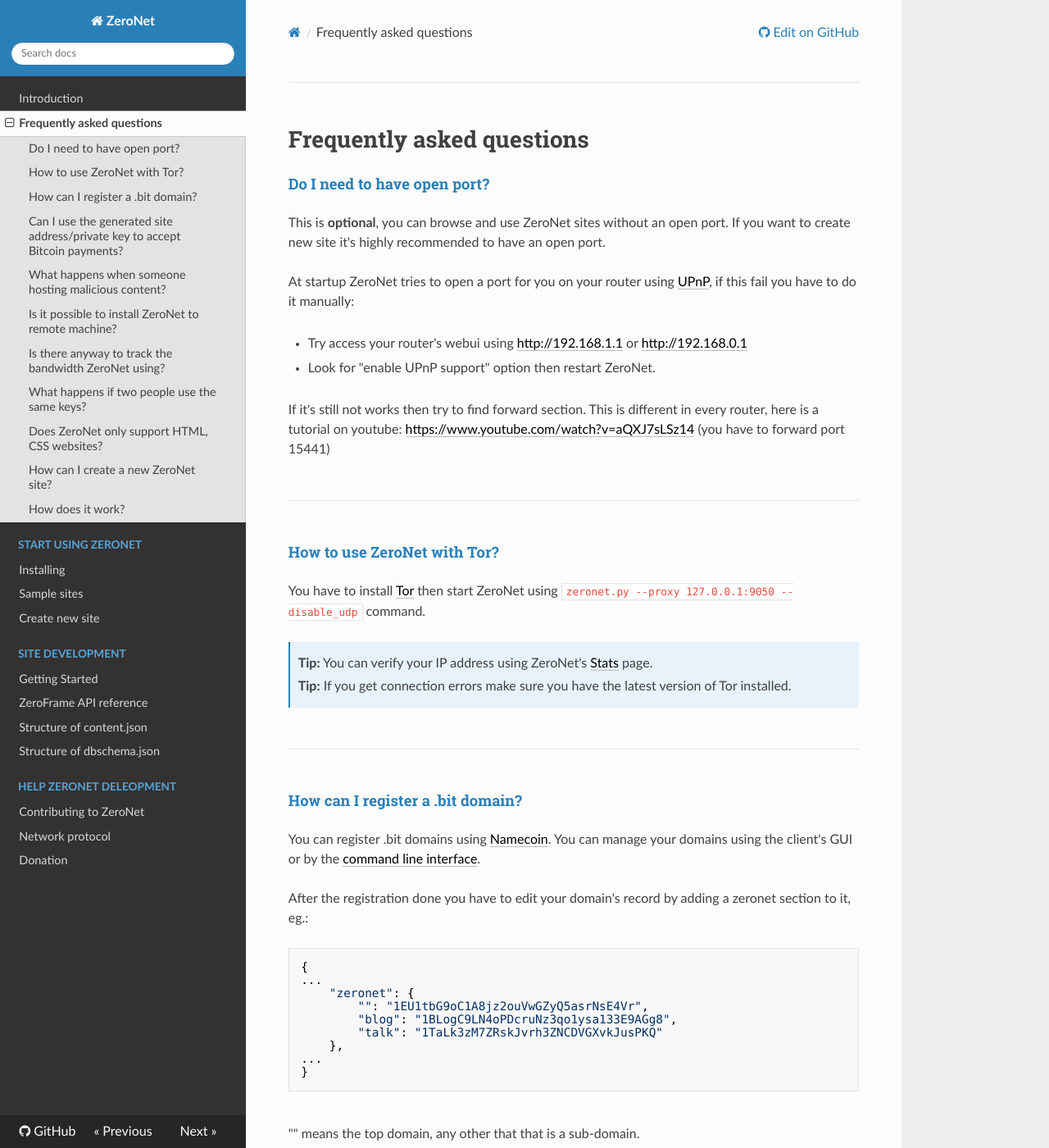
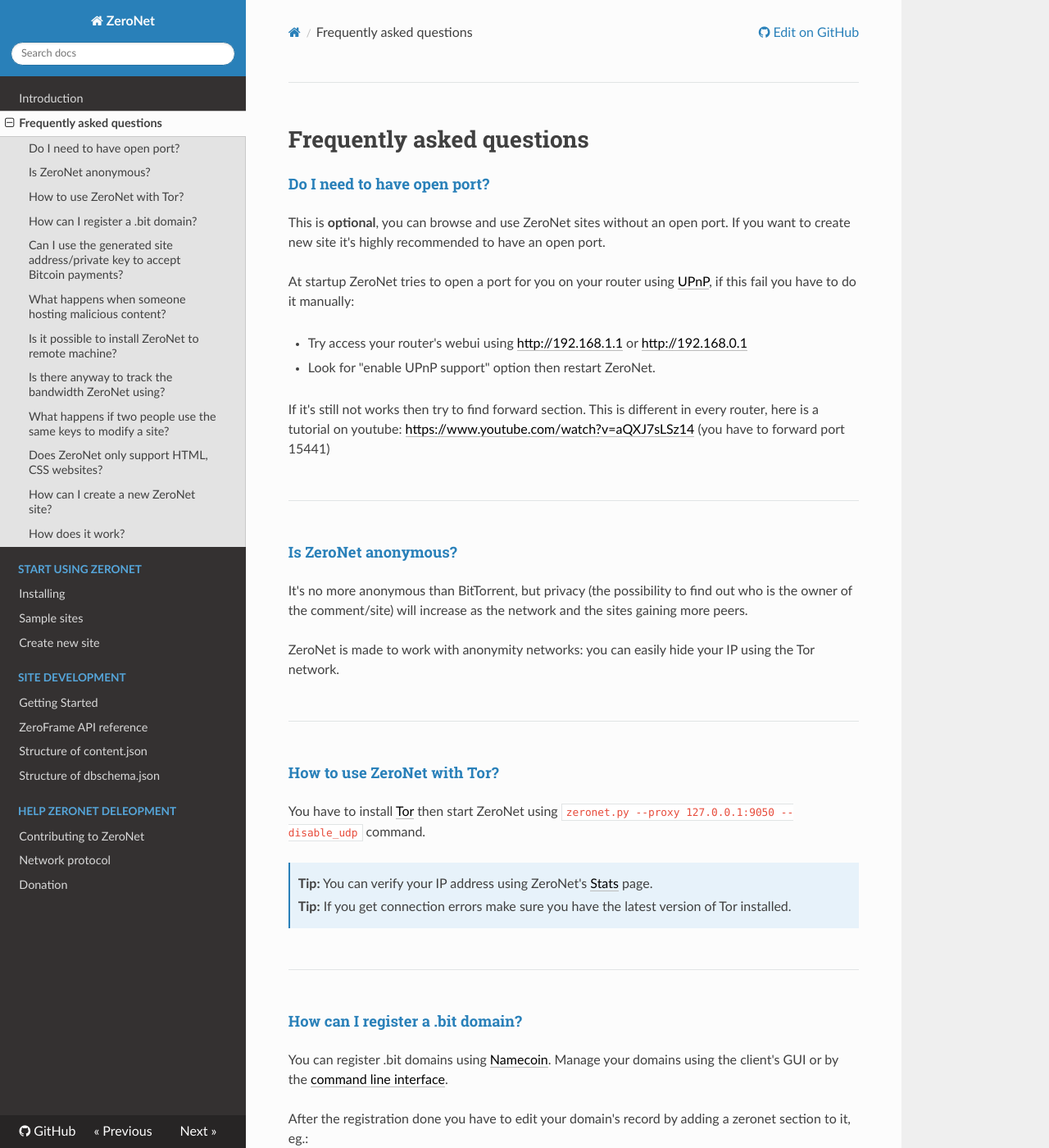
Before and after one commit to HelloZeroNet/Documentation, an MkDocs documentation site: the page built from docs/faq.md, in a window 1280 px wide and 1400 px high. Shown: the whole window at 82% size. Built offline with MkDocs 1.6.1, drawn with Linux system fonts in a browser that asks for light colours; nearby versions of some CDN libraries; comment, search, counter and statistics services are not loaded; old or Windows-style settings are respelled for this version of MkDocs; some of the changed text lies outside the part shown.

Commit message:
Is ZeroNet anonymous?

```diff
--- a/docs/faq.md
+++ b/docs/faq.md
@@ -2,6 +2,7 @@
 
 
 #### Do I need to have open port?
+
 This is __optional__, you can browse and use ZeroNet sites without an open port.
 If you want to create new site it's highly recommended to have an open port.
 
@@ -19,7 +20,19 @@
 ---
 
 
+#### Is ZeroNet anonymous?
+
+It's no more anonymous than BitTorrent, but privacy (the possibility to find out who is the owner of the comment/site) will increase as the network and the sites gaining more peers.
+
+ZeroNet is made to work with anonymity networks: you can easily hide your IP using the Tor network.
+
+
+---
+
+
+
 #### How to use ZeroNet with Tor?
+
 You have to install [Tor](https://www.torproject.org/) then start ZeroNet using `zeronet.py --proxy 127.0.0.1:9050 --disable_udp` command.
 
 > __Tip:__ You can verify your IP address using ZeroNet's [Stats](http://127.0.0.1:43110/Stats) page.
@@ -96,13 +110,15 @@
 
 
 #### Is there anyway to track the bandwidth ZeroNet using?
+
 The sent/received bytes displayed at ZeroNet's statistics page: [http://127.0.0.1:43110/Stats](http://127.0.0.1:43110/Stats)
 
 
 ---
 
 
-#### What happens if two people use the same keys?
+#### What happens if two people use the same keys to modify a site?
+
 Every content.json file is timestamped, the clients always accepts the newest one.
 
 
@@ -110,6 +126,7 @@
 
 
 #### Does ZeroNet only support HTML, CSS websites?
+
 ZeroNet is built for dynamic, real-time updated websites, but you can serve any kind of files using it.
 (GIT repository, your own thin-client, database, etc.)
 
```
Also changed, not shown: other parts of docs/faq.md (+2 -1 lines).
